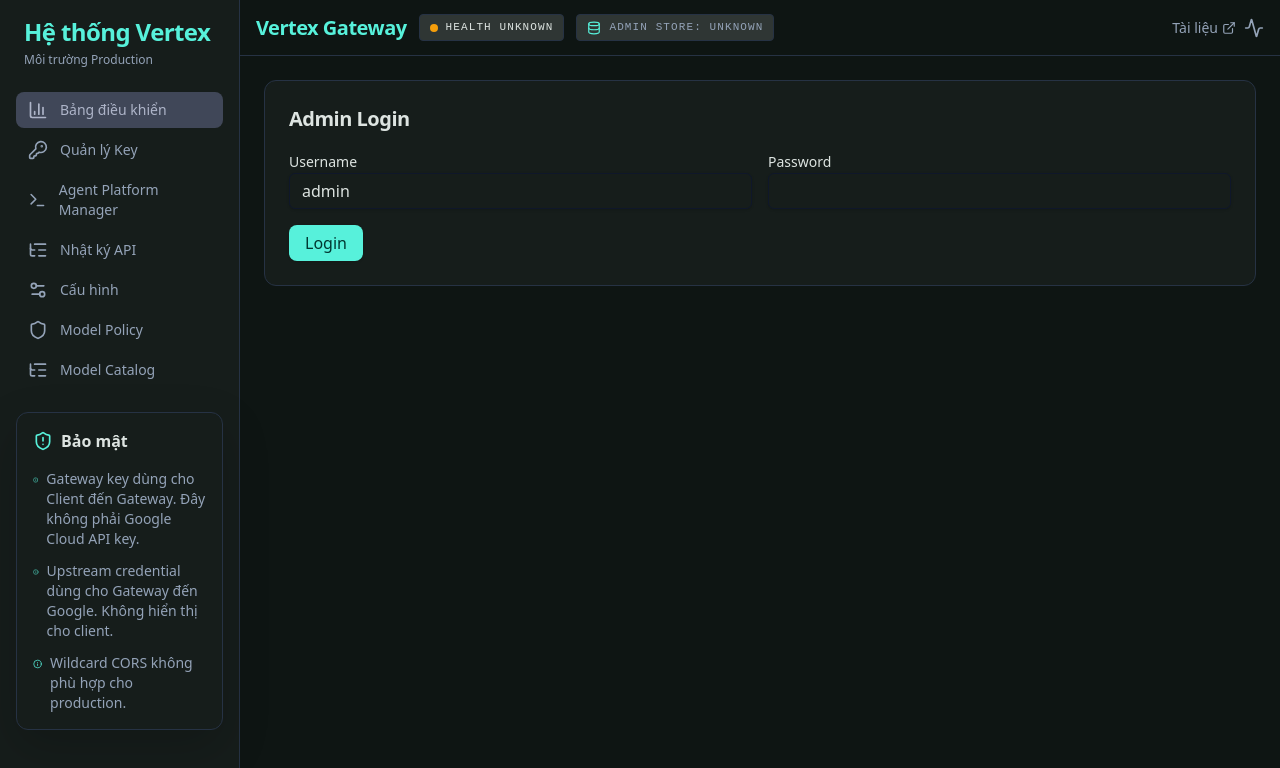
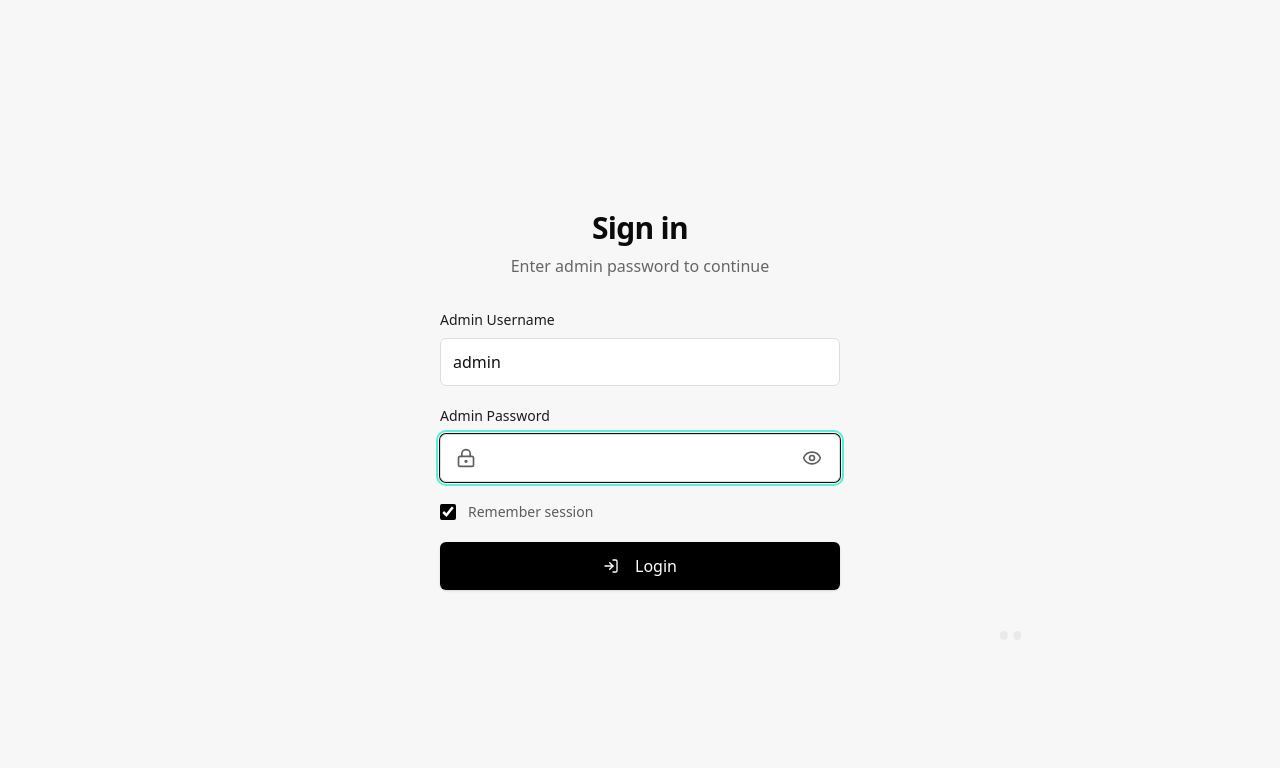
Before and after one commit to monet88/vertex-gateway, a React (Vite) app in the folder frontend/: page / in a window 1280 px wide. Shown: the top 768 px of the page. Built offline with nearby package versions, Linux system fonts and the light colour scheme.

Commit message:
feat(admin): show login screen before dashboard

```diff
--- a/frontend/src/hooks/useAdminToken.ts
+++ b/frontend/src/hooks/useAdminToken.ts
@@ -1,5 +1,5 @@
 import { useState } from 'react';
-import { persistAdminToken, readPersistedAdminToken } from '@/lib/admin-token-storage';
+import { persistAdminToken, readPersistedAdminToken, type AdminTokenStorageOptions } from '@/lib/admin-token-storage';
 
 /**
  * Persisting the admin token keeps local operator sessions usable across page
@@ -8,9 +8,9 @@ import { persistAdminToken, readPersistedAdminToken } from '@/lib/admin-token-st
 export function useAdminToken() {
   const [token, setTokenState] = useState(readPersistedAdminToken);
 
-  const setToken = (nextToken: string): void => {
+  const setToken = (nextToken: string, options?: AdminTokenStorageOptions): void => {
     setTokenState(nextToken);
-    persistAdminToken(nextToken);
+    persistAdminToken(nextToken, options);
   };
 
   return { token, setToken };
--- a/frontend/src/lib/admin-token-storage.ts
+++ b/frontend/src/lib/admin-token-storage.ts
@@ -1,4 +1,8 @@
 const ADMIN_TOKEN_STORAGE_KEY = 'vertex-gateway.admin-token';
+
+export interface AdminTokenStorageOptions {
+  readonly persist?: boolean;
+}
 
 const getLocalStorage = (): Storage | null => {
   if (typeof window === 'undefined') return null;
@@ -12,11 +16,11 @@ const getLocalStorage = (): Storage | null => {
 export const readPersistedAdminToken = (): string =>
   getLocalStorage()?.getItem(ADMIN_TOKEN_STORAGE_KEY) ?? '';
 
-export const persistAdminToken = (token: string): void => {
+export const persistAdminToken = (token: string, options: AdminTokenStorageOptions = {}): void => {
   const storage = getLocalStorage();
   if (!storage) return;
   try {
-    if (token) {
+    if (token && options.persist !== false) {
       storage.setItem(ADMIN_TOKEN_STORAGE_KEY, token);
       return;
     }
--- a/frontend/src/pages/AdminApp.tsx
+++ b/frontend/src/pages/AdminApp.tsx
@@ -9,6 +9,7 @@ import { useAdminView } from '@/hooks/useAdminView';
 import { useAdminDashboardData } from '@/hooks/useAdminDashboardData';
 import { changeAdminPassword, loginAdmin, logoutAdmin } from '@/lib/admin-dashboard-api';
 import { securityNotices as adminSecurityNotices } from '@/data/admin-static';
+import { AdminLoginScreen } from '@/pages/AdminLoginScreen';
 import { Dashboard } from '@/pages/Dashboard';
 import { GatewayKeysView } from '@/pages/GatewayKeysView';
 import { AIProvidersView } from '@/pages/AIProvidersView';
@@ -54,6 +55,7 @@ export function AdminApp() {
   const [password, setPassword] = useState('');
   const [currentPassword, setCurrentPassword] = useState('');
   const [newPassword, setNewPassword] = useState('');
+  const [rememberSession, setRememberSession] = useState(true);
   const [mustChangePassword, setMustChangePassword] = useState(false);
   const [authLoading, setAuthLoading] = useState(false);
   const [authError, setAuthError] = useState<string | null>(null);
@@ -66,7 +68,7 @@ export function AdminApp() {
     setAuthError(null);
     try {
       const response = await loginAdmin(username, password);
-      setToken(response.token);
+      setToken(response.token, { persist: rememberSession && !response.mustChangePassword });
       setPassword('');
       if (response.mustChangePassword) {
         setMustChangePassword(true);
@@ -84,7 +86,7 @@ export function AdminApp() {
     setAuthError(null);
     try {
       const response = await changeAdminPassword({ token }, currentPassword, newPassword);
-      setToken(response.token);
+      setToken(response.token, { persist: rememberSession });
       setCurrentPassword('');
       setNewPassword('');
       setMustChangePassword(false);
@@ -110,6 +112,46 @@ export function AdminApp() {
 
   const isAuthenticated = Boolean(token) && !mustChangePassword;
 
+  if (!isAuthenticated) {
+    if (mustChangePassword) {
+      return (
+        <main className="flex min-h-dvh items-center justify-center bg-background p-6 text-foreground">
+          <section className="w-full max-w-xl rounded-xl border border-border bg-card p-6">
+            <h1 className="mb-4 text-xl font-semibold tracking-tight text-foreground">Change Password Required</h1>
+            <form className="grid gap-4" onSubmit={handleChangePassword}>
+              <div>
+                <Label htmlFor="current-password">Current Password</Label>
+                <Input id="current-password" type="password" value={currentPassword} onChange={(e) => setCurrentPassword(e.target.value)} />
+              </div>
+              <div>
+                <Label htmlFor="new-password">New Password</Label>
+                <Input id="new-password" type="password" value={newPassword} onChange={(e) => setNewPassword(e.target.value)} />
+              </div>
+              <Button type="submit" disabled={authLoading}>{authLoading ? 'Loading...' : 'Change Password'}</Button>
+            </form>
+            {authError && (
+              <p className="mt-3 rounded-md border border-destructive/40 bg-destructive/10 px-3 py-2 text-sm text-destructive">{authError}</p>
+            )}
+          </section>
+        </main>
+      );
+    }
+
+    return (
+      <AdminLoginScreen
+        username={username}
+        password={password}
+        authError={authError}
+        authLoading={authLoading}
+        rememberSession={rememberSession}
+        onUsernameChange={setUsername}
+        onPasswordChange={setPassword}
+        onRememberSessionChange={setRememberSession}
+        onSubmit={handleLogin}
+      />
+    );
+  }
+
   return (
     <StitchConsoleShell
       rail={<StitchSecurityRail notices={securityNotices} />}
@@ -118,53 +160,7 @@ export function AdminApp() {
       onLogout={isAuthenticated ? () => { void handleLogout(); } : undefined}
       health={isAuthenticated ? adminData.health : null}
     >
-      <div className="space-y-8">
-        {!isAuthenticated && (
-          <section className="rounded-xl border border-border bg-card p-6">
-            <h2 className="mb-4 text-xl font-semibold tracking-tight text-foreground">
-              {mustChangePassword ? 'Change Password Required' : 'Admin Login'}
-            </h2>
-            <form
-              className="grid gap-3 sm:grid-cols-2 sm:gap-4"
-              onSubmit={mustChangePassword ? handleChangePassword : handleLogin}
-            >
-              {mustChangePassword ? (
-                <>
-                  <div>
-                    <Label htmlFor="current-password">Current Password</Label>
-                    <Input id="current-password" type="password" value={currentPassword} onChange={(e) => setCurrentPassword(e.target.value)} />
-                  </div>
-                  <div>
-                    <Label htmlFor="new-password">New Password</Label>
-                    <Input id="new-password" type="password" value={newPassword} onChange={(e) => setNewPassword(e.target.value)} />
-                  </div>
-                </>
-              ) : (
-                <>
-                  <div>
-                    <Label htmlFor="username-input">Username</Label>
-                    <Input id="username-input" value={username} onChange={(e) => setUsername(e.target.value)} />
-                  </div>
-                  <div>
-                    <Label htmlFor="password-input">Password</Label>
-                    <Input id="password-input" type="password" value={password} onChange={(e) => setPassword(e.target.value)} />
-                  </div>
-                </>
-              )}
-              <div className="sm:col-span-2">
-                <Button type="submit" disabled={authLoading}>
-                  {authLoading ? 'Loading…' : mustChangePassword ? 'Change Password' : 'Login'}
-                </Button>
-              </div>
-            </form>
-            {authError && (
-              <p className="mt-3 rounded-md border border-destructive/40 bg-destructive/10 px-3 py-2 text-sm text-destructive">{authError}</p>
-            )}
-          </section>
-        )}
-
-        {isAuthenticated && renderView(view, adminData, token)}
-      </div>
+      <div className="space-y-8">{renderView(view, adminData, token)}</div>
     </StitchConsoleShell>
   );
 }
--- /dev/null
+++ b/frontend/src/pages/AdminLoginScreen.tsx
@@ -0,0 +1,105 @@
+import { Eye, LockKeyhole, LogIn } from 'lucide-react';
+import { useState, type FormEvent } from 'react';
+import { Button } from '@/components/ui/button';
+import { Input } from '@/components/ui/input';
+import { Label } from '@/components/ui/label';
+
+interface AdminLoginScreenProps {
+  readonly username: string;
+  readonly password: string;
+  readonly authError: string | null;
+  readonly authLoading: boolean;
+  readonly rememberSession: boolean;
+  readonly onUsernameChange: (username: string) => void;
+  readonly onPasswordChange: (password: string) => void;
+  readonly onRememberSessionChange: (rememberSession: boolean) => void;
+  readonly onSubmit: (event: FormEvent<HTMLFormElement>) => void;
+}
+
+export function AdminLoginScreen({
+  username,
+  password,
+  authError,
+  authLoading,
+  rememberSession,
+  onUsernameChange,
+  onPasswordChange,
+  onRememberSessionChange,
+  onSubmit,
+}: AdminLoginScreenProps) {
+  const [showPassword, setShowPassword] = useState(false);
+
+  return (
+    <main className="min-h-dvh bg-[#f7f7f7] text-[#0b0b0b]">
+      <div className="mx-auto flex min-h-dvh w-full max-w-[28rem] flex-col justify-center px-6 py-12">
+        <section className="w-full" aria-labelledby="admin-login-heading">
+          <div className="mb-8 text-center">
+            <h1 id="admin-login-heading" className="text-3xl font-bold tracking-tight">Sign in</h1>
+            <p className="mt-2 text-base text-[#666]">Enter admin password to continue</p>
+          </div>
+
+          <form className="grid gap-5" onSubmit={onSubmit}>
+            <div className="grid gap-2">
+              <Label htmlFor="admin-login-username" className="text-sm font-medium text-[#1d1d1d]">Admin Username</Label>
+              <Input
+                id="admin-login-username"
+                value={username}
+                onChange={(event) => onUsernameChange(event.target.value)}
+                className="h-12 rounded-md border-[#dedede] bg-white text-[#111] shadow-none focus-visible:ring-[#111]"
+                autoComplete="username"
+                disabled={authLoading}
+              />
+            </div>
+            <div className="grid gap-2">
+              <Label htmlFor="admin-login-password" className="text-sm font-medium text-[#1d1d1d]">Admin Password</Label>
+              <div className="relative">
+                <LockKeyhole className="pointer-events-none absolute left-4 top-1/2 h-5 w-5 -translate-y-1/2 text-[#5f5f5f]" aria-hidden />
+                <Input
+                  id="admin-login-password"
+                  type={showPassword ? 'text' : 'password'}
+                  value={password}
+                  onChange={(event) => onPasswordChange(event.target.value)}
+                  className="h-12 rounded-md border-[#dedede] bg-white pl-12 pr-12 text-[#111] shadow-none focus-visible:ring-[#111]"
+                  autoComplete="current-password"
+                  disabled={authLoading}
+                  autoFocus
+                />
+                <button
+                  type="button"
+                  className="absolute right-3 top-1/2 inline-flex h-8 w-8 -translate-y-1/2 items-center justify-center rounded-full text-[#5f5f5f] transition-colors hover:bg-[#efefef] hover:text-[#111]"
+                  onClick={() => setShowPassword((current) => !current)}
+                  aria-label={showPassword ? 'Hide password' : 'Show password'}
+                  disabled={authLoading}
+                >
+                  <Eye className="h-5 w-5" aria-hidden />
+                </button>
+              </div>
+            </div>
+
+            <label className="flex items-center gap-3 text-sm text-[#5c5c5c]">
+              <input
+                type="checkbox"
+                className="h-4 w-4 rounded border-[#222] accent-black"
+                checked={rememberSession}
+                onChange={(event) => onRememberSessionChange(event.target.checked)}
+                disabled={authLoading}
+              />
+              Remember session
+            </label>
+
+            <Button type="submit" className="h-12 w-full rounded-md bg-black text-base font-semibold text-white hover:bg-[#191919]" disabled={authLoading}>
+              <LogIn className="mr-2 h-5 w-5" aria-hidden />
+              {authLoading ? 'Signing in...' : 'Login'}
+            </Button>
+          </form>
+
+          {authError && (
+            <p className="mt-4 rounded-md border border-red-200 bg-red-50 px-3 py-2 text-sm text-red-700" role="alert">{authError}</p>
+          )}
+        </section>
+
+        <div className="pointer-events-none absolute bottom-[18%] right-[20%] text-4xl text-black/5" aria-hidden>••</div>
+      </div>
+    </main>
+  );
+}
```
Also changed, not shown: 2 other files (tests, documents, lock files or other folders).
